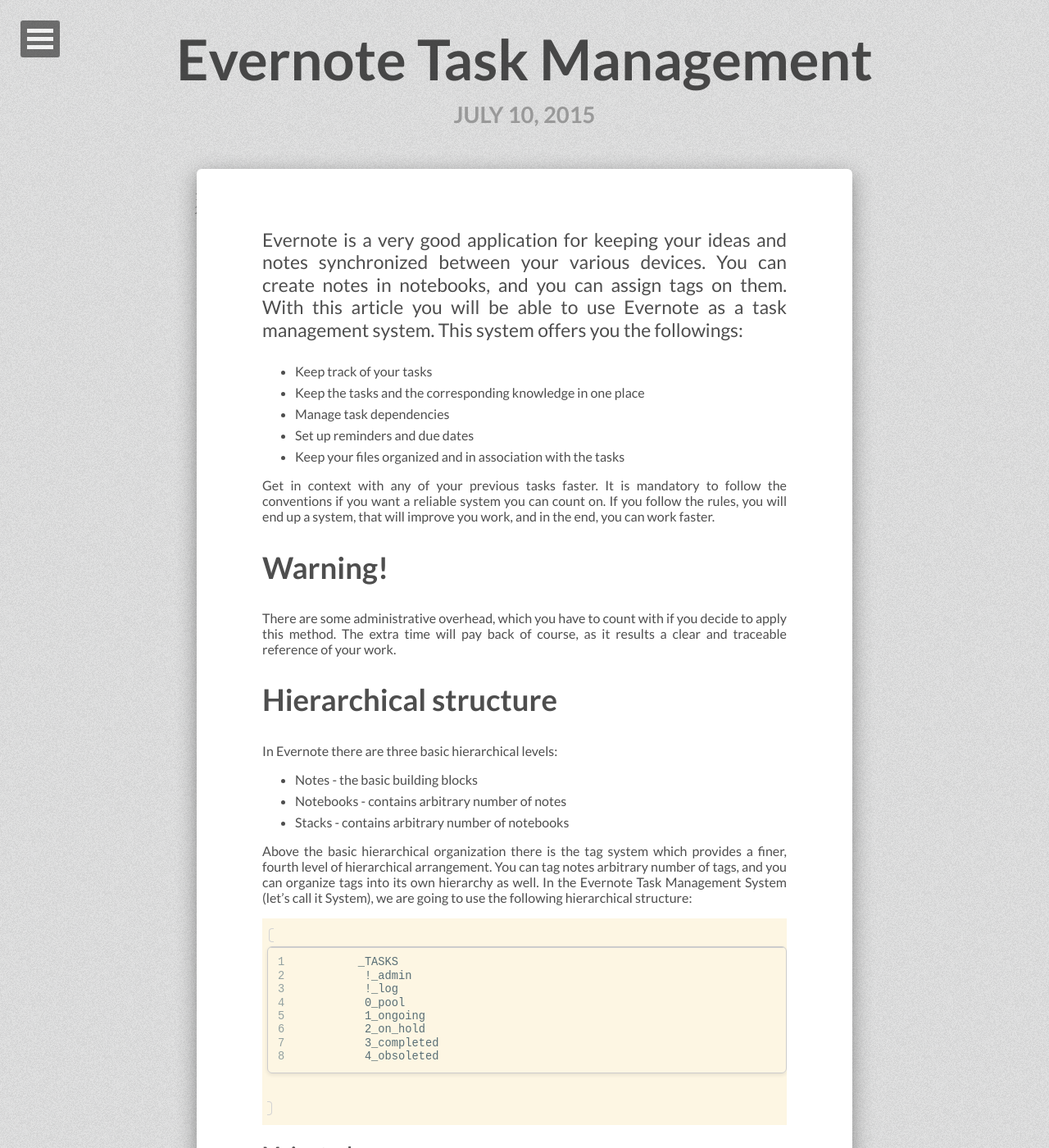
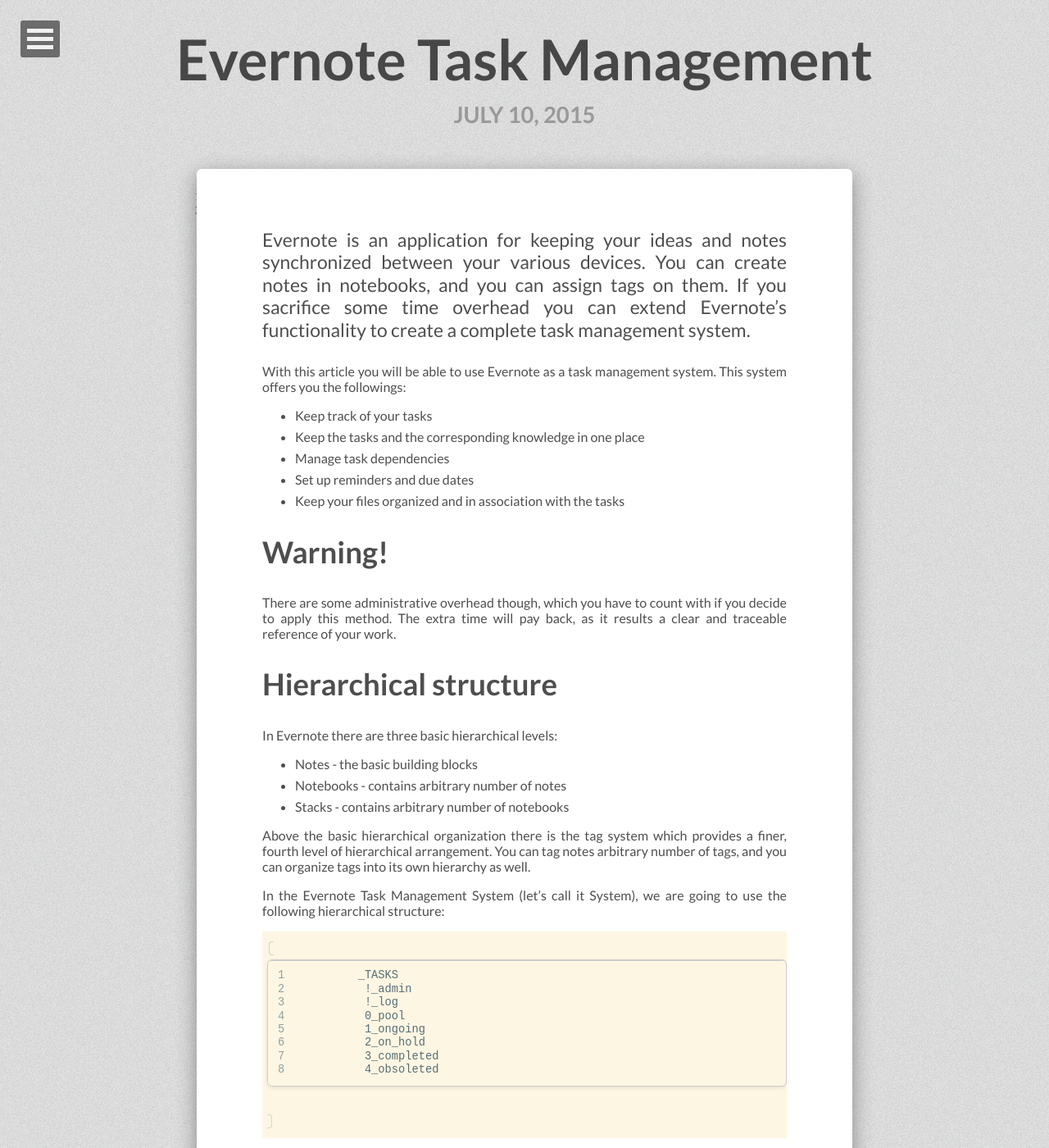
Before and after one commit to tiborsimon/tiborsimon.github.io, a Jekyll site: the page built from _posts/2015-07-10-evernote-task-management.md, in a window 1280 px wide and 1400 px high. Shown: the whole window at 82% size. Built offline with Jekyll 4.4.1, drawn with Linux system fonts in a browser that asks for light colours; nearby versions of some CDN libraries; comment, search, counter and statistics services are not loaded.

Commit message:
Article update

````diff
--- a/_posts/2015-07-10-evernote-task-management.md
+++ b/_posts/2015-07-10-evernote-task-management.md
@@ -7,7 +7,9 @@
 
 ---
 
-Evernote is a very good application for keeping your ideas and notes synchronized between your various devices. You can create notes in notebooks, and you can assign tags on them. With this article you will be able to use Evernote as a task management system. This system offers you the followings:
+Evernote is an application for keeping your ideas and notes synchronized between your various devices. You can create notes in notebooks, and you can assign tags on them. If you sacrifice some time overhead you can extend Evernote's functionality to create a complete task management system.
+
+With this article you will be able to use Evernote as a task management system. This system offers you the followings:
 
 - Keep track of your tasks
 - Keep the tasks and the corresponding knowledge in one place
@@ -15,11 +17,9 @@
 - Set up reminders and due dates
 - Keep your files organized and in association with the tasks
 
-Get in context with any of your previous tasks faster. It is mandatory to follow the conventions if you want a reliable system you can count on. If you follow the rules, you will end up a system, that will improve you work, and in the end, you can work faster.
-
 # Warning!
 
-There are some administrative overhead, which you have to count with if you decide to apply this method. The extra time will pay back of course, as it results a clear and traceable reference of your work.
+There are some administrative overhead though, which you have to count with if you decide to apply this method. The extra time will pay back, as it results a clear and traceable reference of your work.
 
 # Hierarchical structure
 
@@ -29,7 +29,9 @@
 - Notebooks - contains arbitrary number of notes
 - Stacks - contains arbitrary number of notebooks
 
-Above the basic hierarchical organization there is the tag system which provides a finer, fourth level of hierarchical arrangement. You can tag notes arbitrary number of tags, and you can organize tags into its own hierarchy as well. In the Evernote Task Management System (let's call it System), we are going to use the following hierarchical structure:
+Above the basic hierarchical organization there is the tag system which provides a finer, fourth level of hierarchical arrangement. You can tag notes arbitrary number of tags, and you can organize tags into its own hierarchy as well.
+
+In the Evernote Task Management System (let's call it System), we are going to use the following hierarchical structure:
 
 ```
 _TASKS
````
